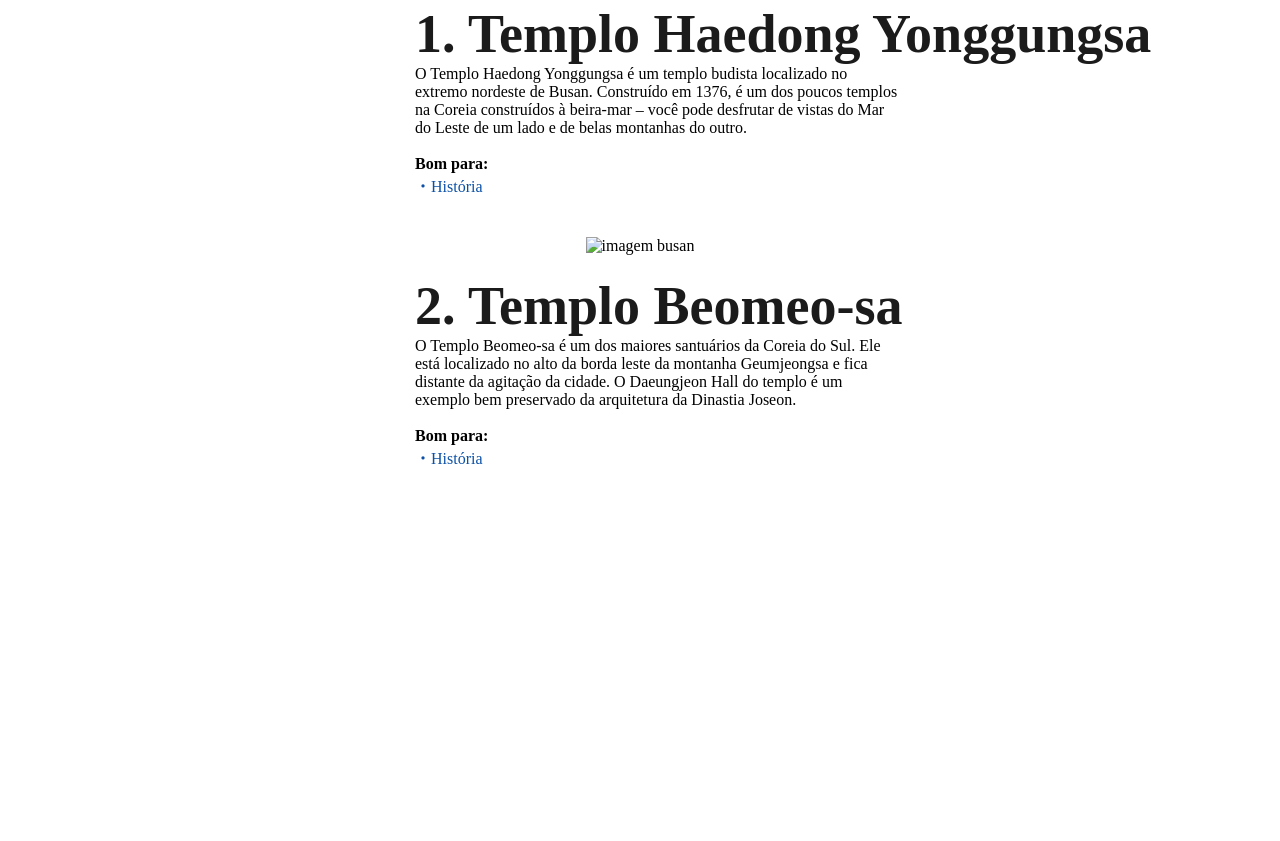
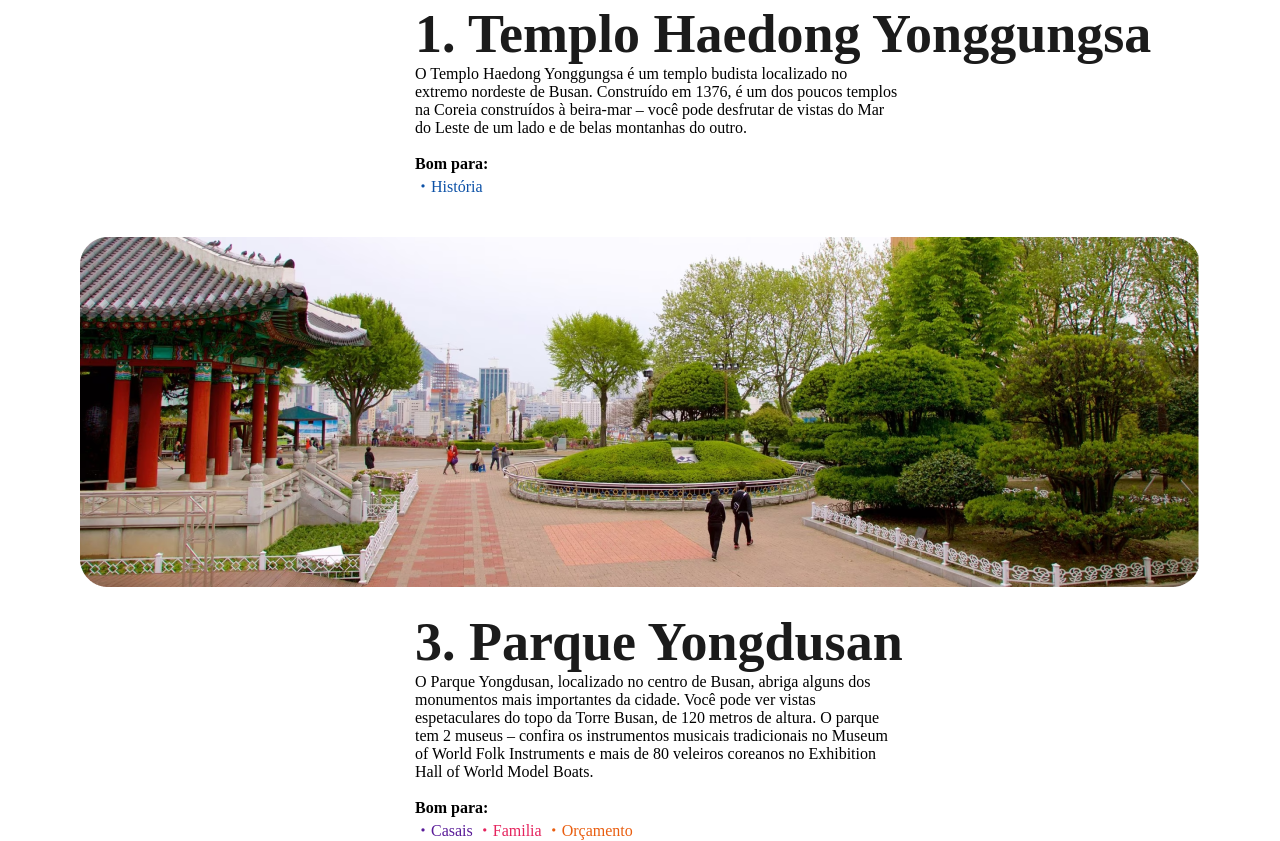
Before and after one commit to Henrique-CBueno/local-turistico, a plain HTML site: page index.html in a window 1280 px wide. Shown: the part 1297-2138 px from the top of the page. Before the commit the page ends 1766 px from the top, so only its background shows below. Drawn offline with Linux system fonts and the light colour scheme.

Commit message:
Parque Yongdusan

```diff
--- a/index.html
+++ b/index.html
@@ -69,19 +69,21 @@
                 <nav class="fourthTitle">
 
                     <div class="top_image">
-                        <img src="/images/image1.png" alt="imagem busan">
+                        <img src="/images/image2.png" alt="imagem busan">
                     </div>
 
                     <div class="title">
-                        <h1>2. Templo Beomeo-sa</h1>
+                        <h1>3. Parque Yongdusan</h1>
                     </div>
 
                     <div class="text">
-                        <p>O Templo Beomeo-sa é um dos maiores santuários da Coreia do Sul. Ele está localizado no alto da borda leste da montanha Geumjeongsa e fica distante da agitação da cidade. O Daeungjeon Hall do templo é um exemplo bem preservado da arquitetura da Dinastia Joseon.
+                        <p>O Parque Yongdusan, localizado no centro de Busan, abriga alguns dos monumentos mais importantes da cidade. Você pode ver vistas espetaculares do topo da Torre Busan, de 120 metros de altura. O parque tem 2 museus – confira os instrumentos musicais tradicionais no Museum of World Folk Instruments e mais de 80 veleiros coreanos no Exhibition Hall of World Model Boats.
     <br>
     <br>
     <span class="negrito">Bom para:</span><br>
-    <span class="historia">・História</span></p>
+    <span class="casais">・Casais</span>
+    <span class="familia">・Familia</span>
+    <span class="orcamento">・Orçamento</span></p>
                     </div>
 
                 </nav>
--- a/style.css
+++ b/style.css
@@ -50,3 +50,14 @@ h1,h2,h3,h4,h5,p{
 .historia{
     color: #0C51A7;
 }
+
+.casais{
+    color: #591B98;
+}
+
+.familia{
+    color: #E5245E;
+}
+.orcamento{
+    color: #E95E10;
+}
```
Also changed, not shown: images/image1.png (added), images/image2.png (added).
